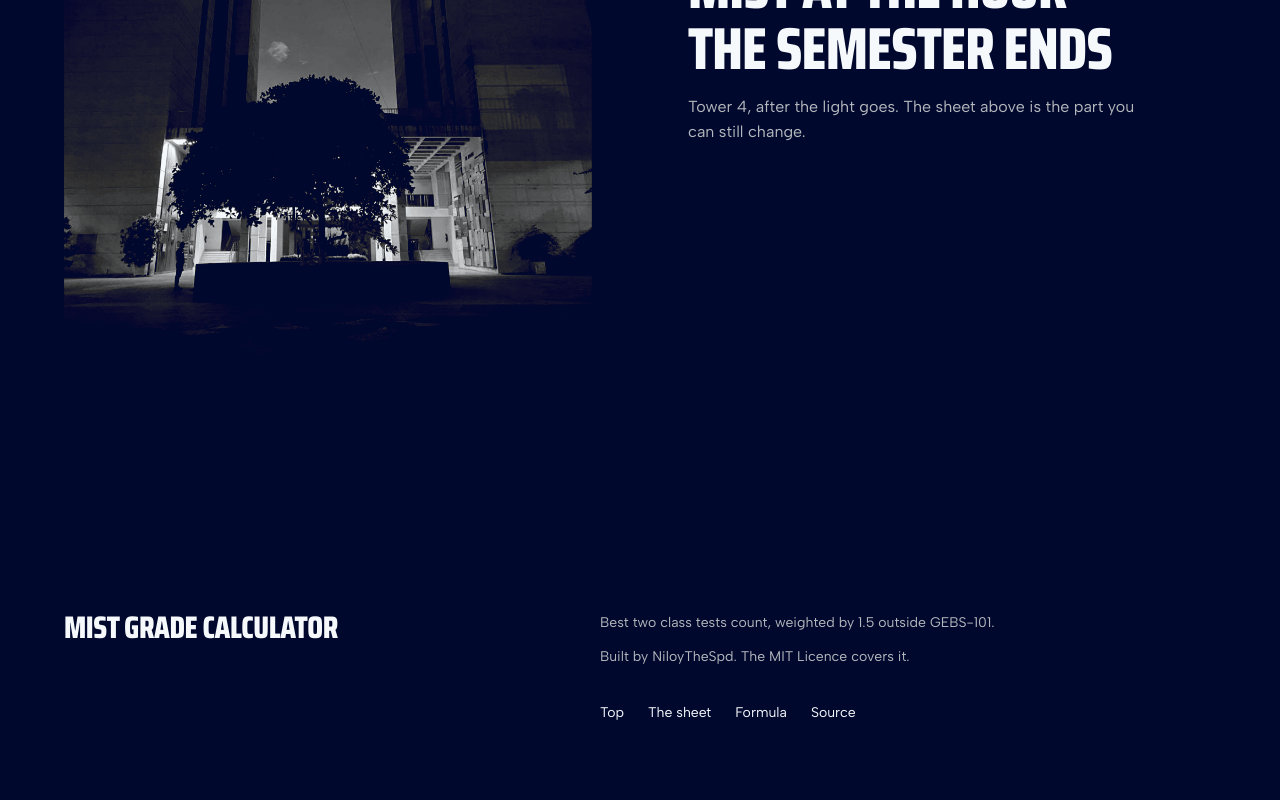
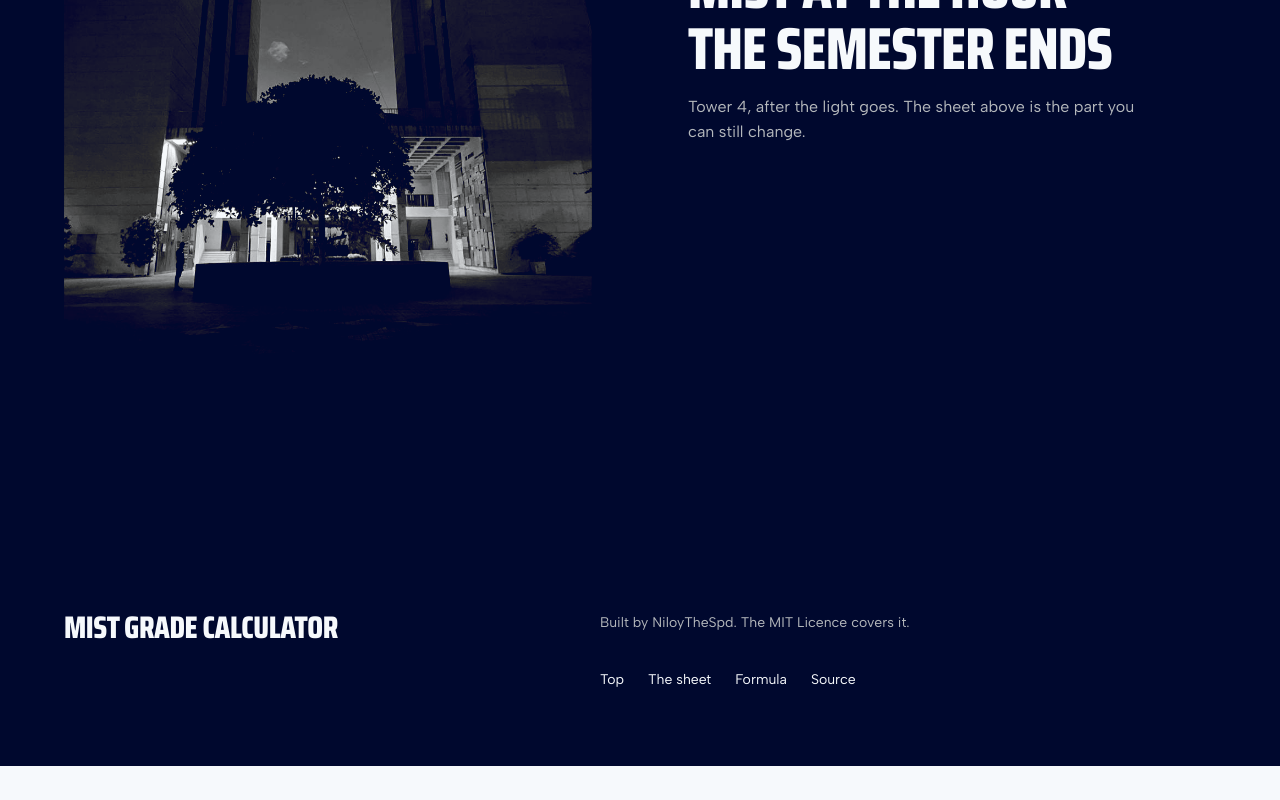
Before and after one commit to NiloyTheSpd/MIST-Grade-Calculator, a React (Vite) app: page / in a window 1280 px wide. Shown: the part 3867-4667 px from the top of the page. After the commit the page ends 4633 px from the top, so only its background shows below. Built offline with nearby package versions, Linux system fonts and the light colour scheme.

Commit message:
chore: drop the class-test weighting note from the footer
The rule is already stated in the formula modal and in the two course
weightings, so the footer's second line was saying it twice.

```diff
--- a/src/App.jsx
+++ b/src/App.jsx
@@ -495,9 +495,6 @@ export default function App() {
           <span className="footer__mark">MIST Grade Calculator</span>
           <div className="footer__colophon">
             <p>
-              Best two class tests count, weighted by 1.5 outside GEBS-101.
-            </p>
-            <p>
               Built by NiloyTheSpd. The MIT Licence covers it.
             </p>
             <div className="footer__links">
```
Also changed, not shown: 3 other files (tests, documents, lock files or other folders).
